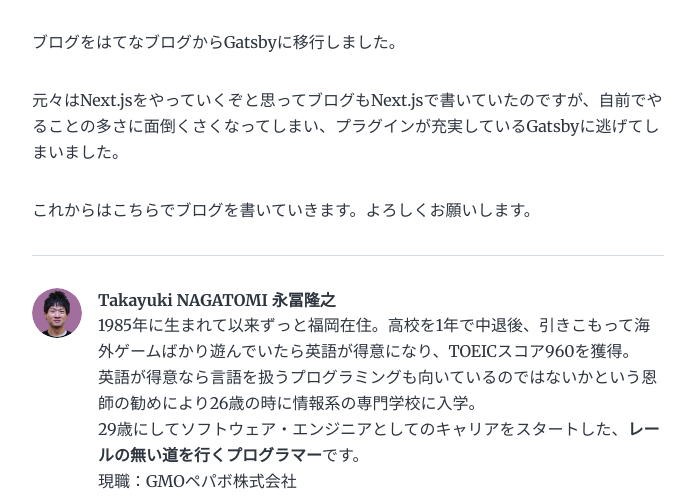
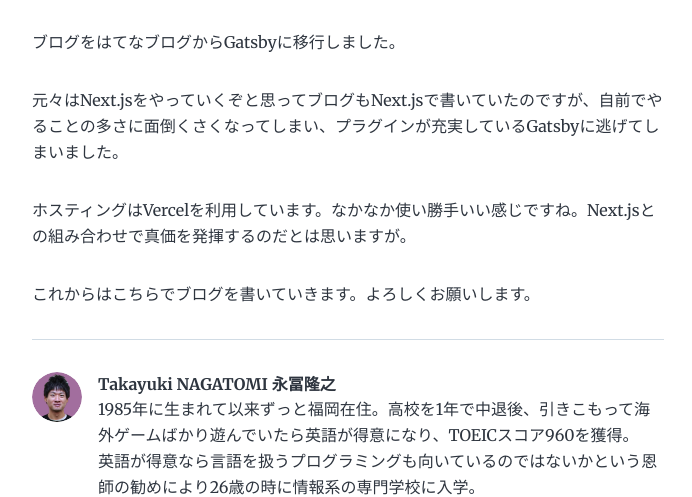
Before and after one commit to tommy6073/okweird, a Gatsby site: page /my-new-blog/ in a window 1280 px wide. Shown: the part 211-708 px from the top of the page, without its empty margins (292-984 px from the left). Built offline with nearby package versions, Linux system fonts and the light colour scheme; Gatsby itself is replaced by a stand-in of ours.

Commit message:
Update my-new-blog

```diff
--- a/content/blog/my-new-blog/index.md
+++ b/content/blog/my-new-blog/index.md
@@ -8,4 +8,6 @@ description: "ブログを移行しました"
 
 元々はNext.jsをやっていくぞと思ってブログもNext.jsで書いていたのですが、自前でやることの多さに面倒くさくなってしまい、プラグインが充実しているGatsbyに逃げてしまいました。
 
+ホスティングはVercelを利用しています。なかなか使い勝手いい感じですね。Next.jsとの組み合わせで真価を発揮するのだとは思いますが。
+
 これからはこちらでブログを書いていきます。よろしくお願いします。
```
